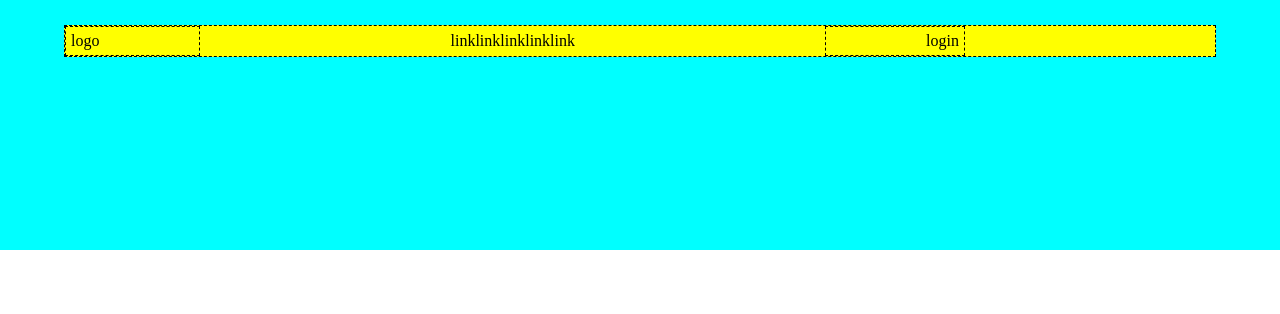
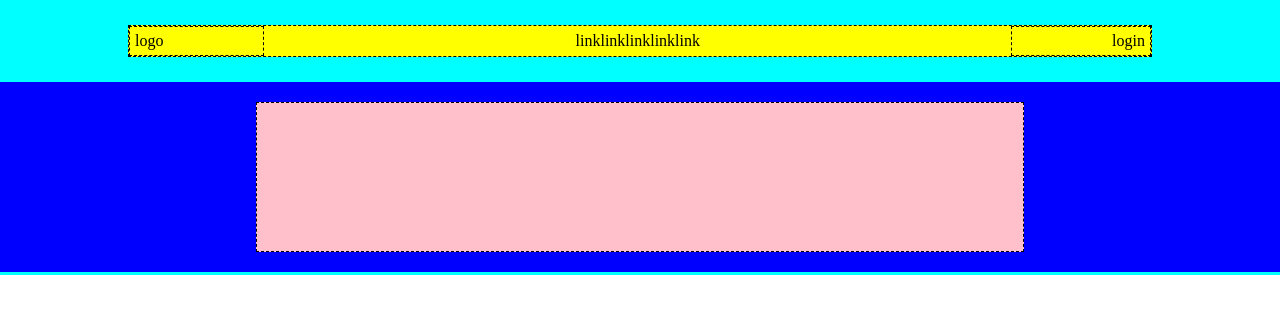
Before and after one commit to fedeloxe/htmlcss-struttura-discord, a plain HTML site: page index.html in a window 1280 px wide. Drawn offline with Linux system fonts and the light colour scheme.

Commit message:
header done

```diff
--- a/css/style.css
+++ b/css/style.css
@@ -2,11 +2,10 @@
     margin: 0;
     padding: 0;
     box-sizing: border-box;
-
 }
 
 header{
-    height: 250px;
+    height: 275px;
     background-color: aqua;
     position:fixed;
     width:100%;
@@ -19,8 +18,9 @@ header{
     margin:  auto;
     align-items: center;
     margin-top: 25px;
-    width: 90%;
+    width: 80%;
     justify-content: space-between;
+    margin-bottom: 25px;
 
 }
 
@@ -40,3 +40,18 @@ ul {
     display: flex;
     list-style-type: none;
 }
+
+.cont-jumbotron{
+    height: 190px;
+    background-color: blue;
+    display: flex;
+
+}
+
+.jumbotron{
+    background-color: pink;
+    border: 1px dashed black;
+    height: 150px;
+    width: 60%;
+    margin:  auto;
+}
--- a/index.html
+++ b/index.html
@@ -9,6 +9,7 @@
 </head>
 <body>
     <header>
+        <!--sezione 1 header-->
         <div class="navbar1">
             <div class="div-navbar1" id="logo">logo</div>
             <nav id="link" >
@@ -23,13 +24,13 @@
             </nav>
 
             <div class="div-navbar1" id="login">login</div>
-
-            <div class="Jumbotron" ></div>
-
-
         </div>
 
+            <!--sezione2 header-->
 
+            <div class="cont-jumbotron" >
+                <div class="jumbotron "></div>
+            </div>
     </header>
 
     <main>
```
